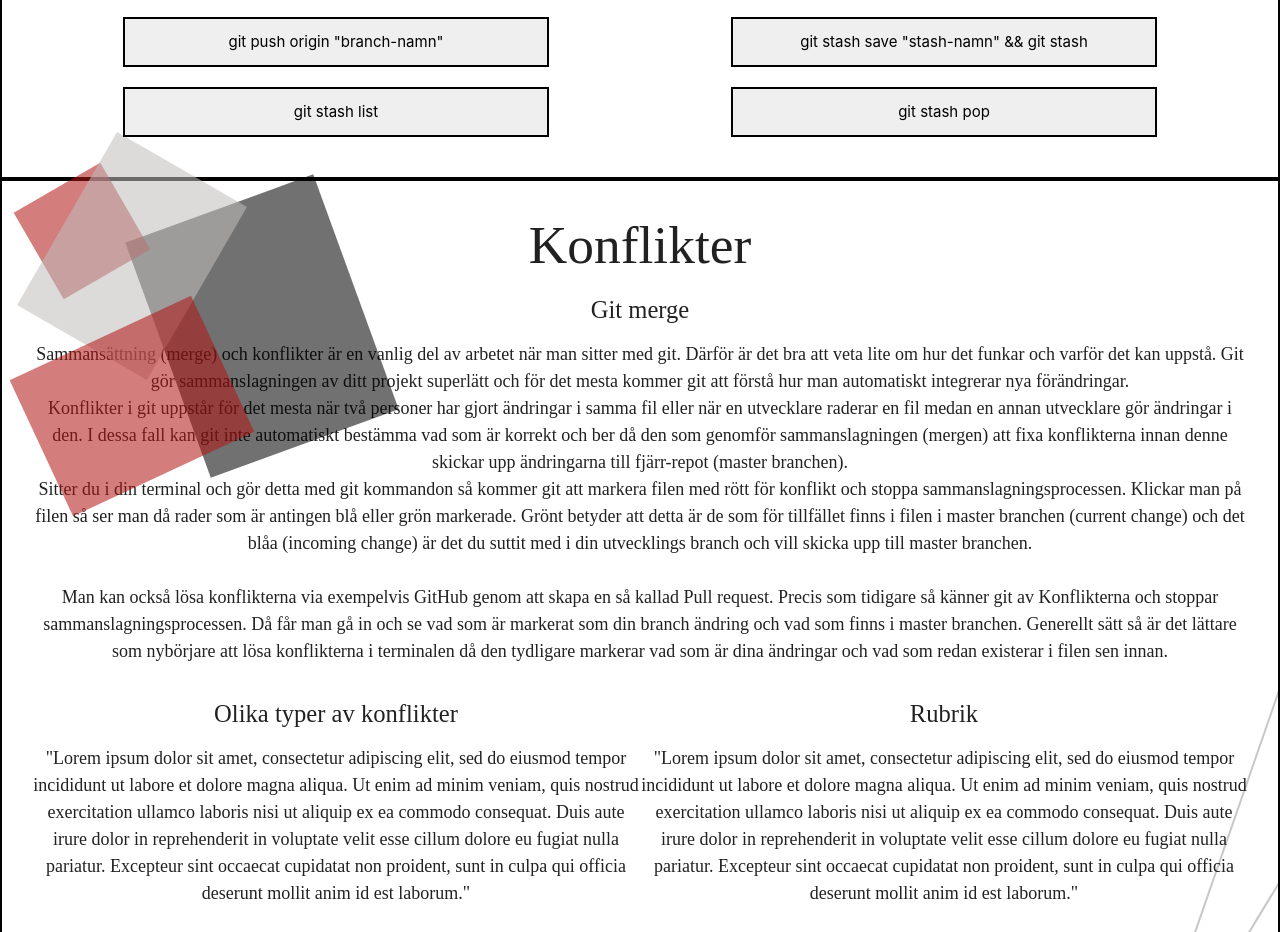
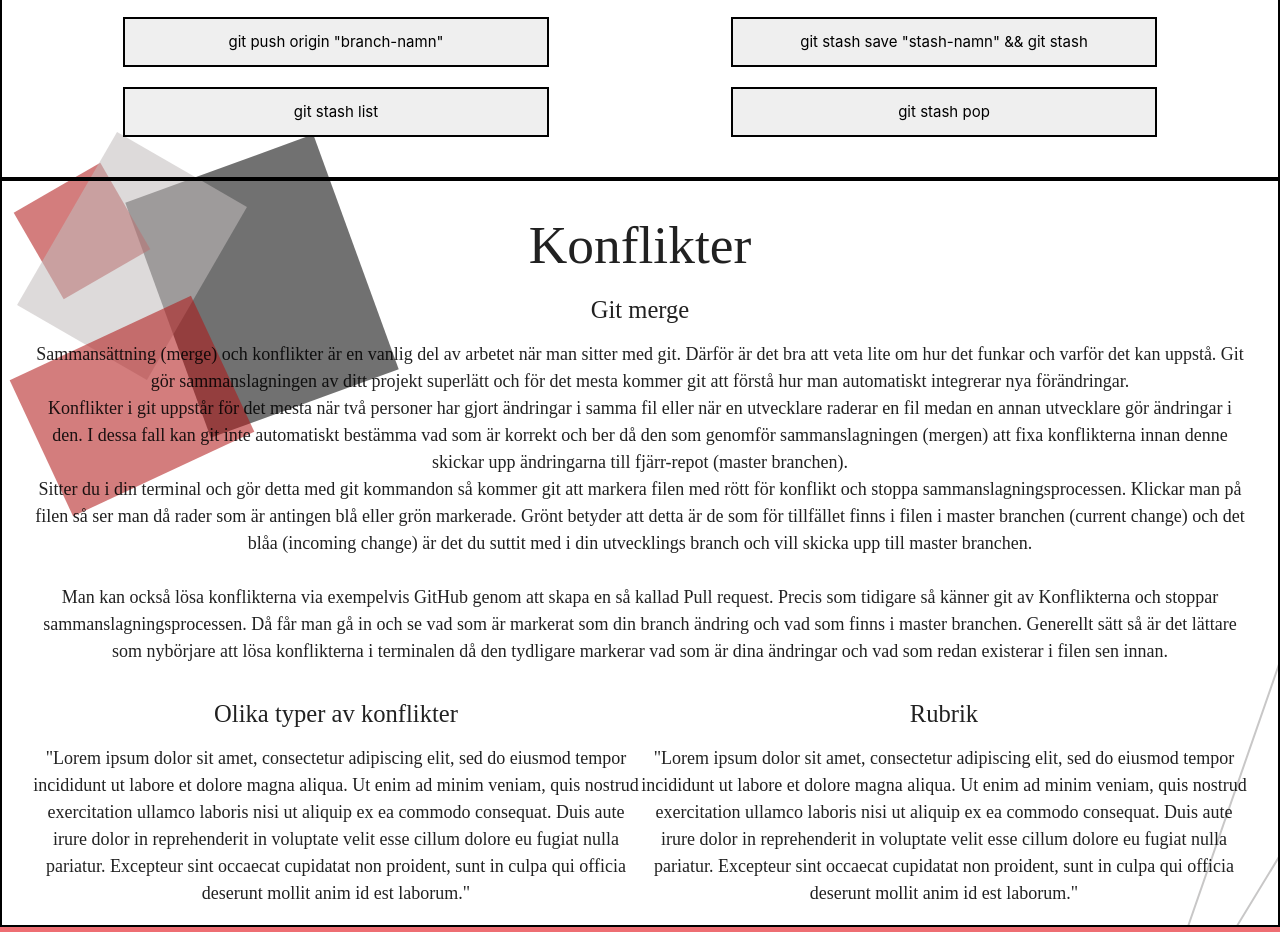
Before and after one commit to ellinorwase/how-to-git, a React (Create React App) app: page / in a window 1280 px wide. Shown: the part 2360-3292 px from the top of the page. Built offline with nearby package versions, Linux system fonts and the light colour scheme; a web font is replaced by a local one.

Commit message:
box in conflict: z-index

```diff
--- a/src/css/conflicts.css
+++ b/src/css/conflicts.css
@@ -1,7 +1,7 @@
 .conflicts{
     font-size: large;
     text-align: center;
-    height: 100vh;
+    /* height: 100vh; */
     border: 2px solid black;
     padding-left: 30px;
     padding-right: 30px;
@@ -39,8 +39,8 @@
     transform: rotate(-20deg);
     background-color: rgba(0, 0, 0, 0.555);
     margin-left: 130px;
-    margin-top: 20px;
-    z-index: 0;
+    margin-top: -20px;
+    z-index: -1;
 }
 
  .con-sqr-2{
@@ -54,7 +54,7 @@
     margin-top: 10px;
     margin-bottom: 300px;
     margin: auto;
-    z-index: 0;
+    z-index: -1;
     /* margin: 0; */
 }
 
@@ -66,7 +66,7 @@
     background-color: rgba(194, 189, 189, 0.555);
     /* margin-right: 90px; */
     /* margin-left: -190px; */
-    z-index: 0;
+    z-index: -1;
 
 }
 
@@ -78,6 +78,6 @@
     background-color:rgba(177, 22, 22, 0.555);
     margin-right: 40px;
     margin-top: 150px;
-    z-index: 0;
+    z-index: -1;
 
 }
```
